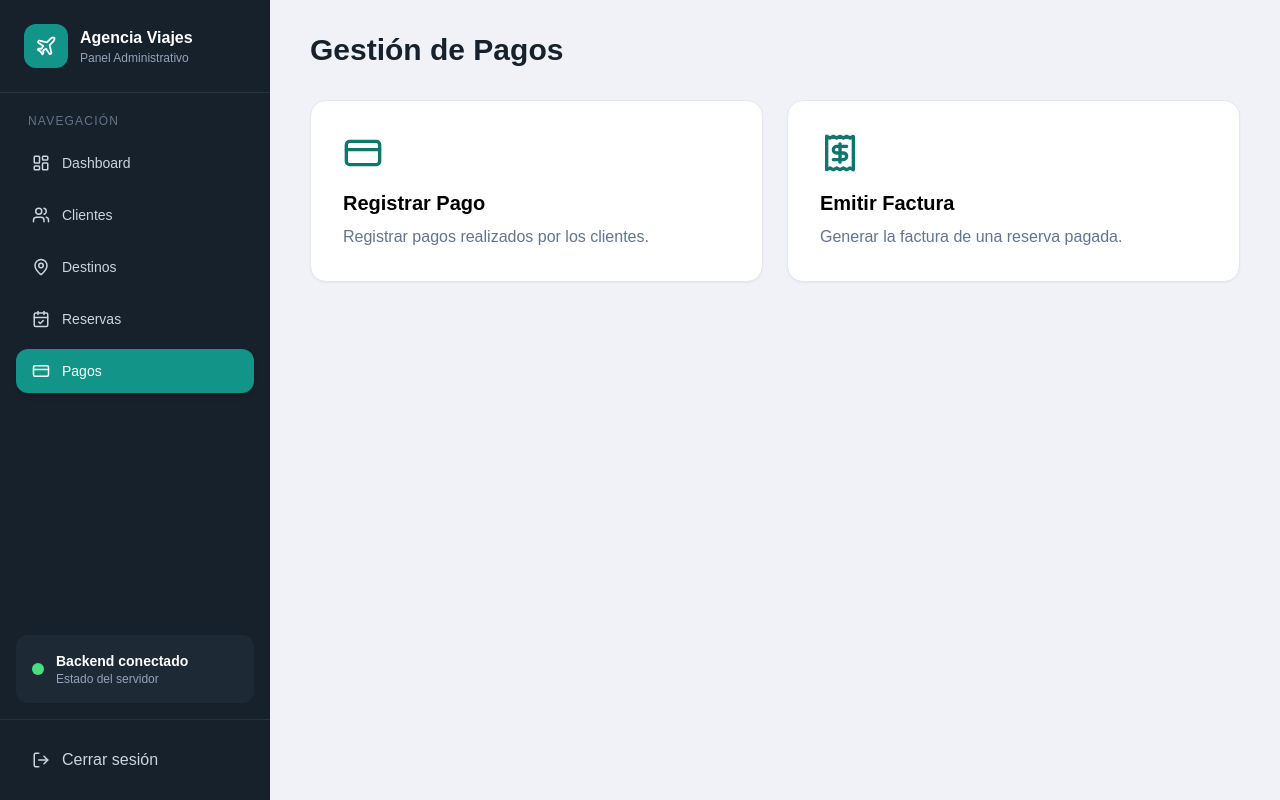
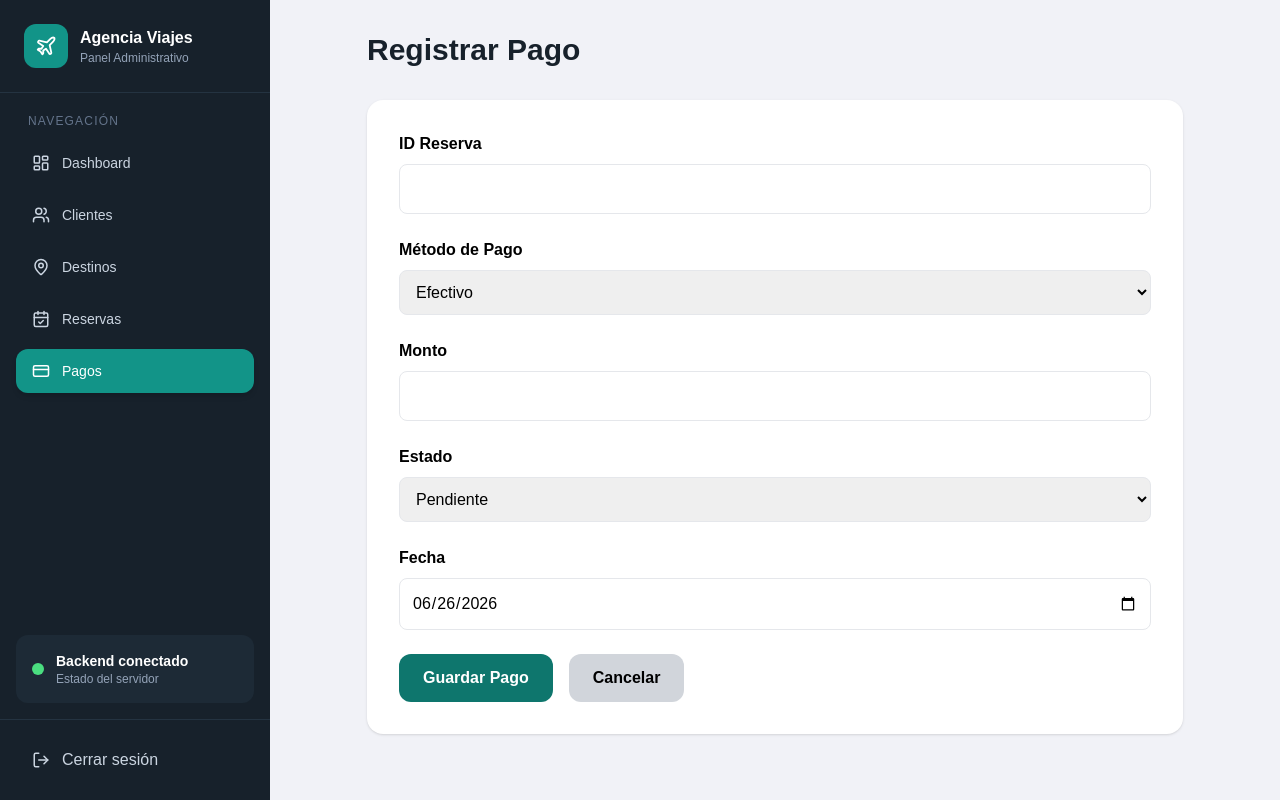
Before and after one commit to Abmint12/SistAgenciaViajes, a React (Vite) app in the folder frontend/: page /dashboard/pagos/registrar in a window 1280 px wide. Built offline with nearby package versions, Linux system fonts and the light colour scheme; no server answers.

Commit message:
feat paginas de pagos y facturas

```diff
--- a/frontend/src/pages/FacturasPage.jsx
+++ b/frontend/src/pages/FacturasPage.jsx
@@ -1,48 +1,184 @@
-import React, { useEffect, useState } from "react";
+import { useEffect, useState } from "react";
+import { Search, Printer, Eye } from "lucide-react";
 
-const FacturasPage = () => {
+export default function FacturasPage() {
   const [facturas, setFacturas] = useState([]);
+  const [busqueda, setBusqueda] = useState("");
   const [loading, setLoading] = useState(true);
 
-  // Simulación de carga de datos (luego lo conectas a tu API)
   useEffect(() => {
-
-
-    fetchFacturas();
+    obtenerFacturas();
   }, []);
 
-  if (loading) return <p>Cargando facturas...</p>;
+  const obtenerFacturas = async () => {
+    try {
+      const response = await fetch("http://localhost:8080/api/facturas");
+
+      if (!response.ok) throw new Error();
+
+      const data = await response.json();
+
+      setFacturas(data);
+    } catch (error) {
+      console.error(error);
+
+      // Datos de ejemplo mientras conectas el backend
+      setFacturas([
+        {
+          id: 1,
+          numeroFactura: "FAC-001",
+          cliente: "Juan Pérez",
+          fecha: "2026-07-08",
+          total: 250,
+          estado: "EMITIDA",
+        },
+        {
+          id: 2,
+          numeroFactura: "FAC-002",
+          cliente: "María López",
+          fecha: "2026-07-07",
+          total: 480,
+          estado: "EMITIDA",
+        },
+      ]);
+    } finally {
+      setLoading(false);
+    }
+  };
+
+  const lista = facturas.filter((f) =>
+    `${f.numeroFactura} ${f.cliente}`
+      .toLowerCase()
+      .includes(busqueda.toLowerCase())
+  );
 
   return (
-    <div style={{ padding: "20px" }}>
-      <h2>📄 Facturas</h2>
+    <main className="flex-1 overflow-y-auto">
 
-      {facturas.length === 0 ? (
-        <p>No hay facturas registradas.</p>
+      <div className="mx-auto max-w-7xl px-10 py-8">
+
+        <div className="flex items-center justify-between">
+
+          <div>
+
+            <h1 className="text-4xl font-bold text-navy-950">
+              Facturas
+            </h1>
+
+            <p className="mt-2 text-slate-500">
+              Administración de facturas emitidas.
+            </p>
+
+          </div>
+
+          <div className="rounded-xl bg-green-600 px-6 py-3 font-semibold text-white">
+            Total: {facturas.length}
+          </div>
+
+        </div>
+
+        <div className="mt-8 rounded-2xl bg-white p-6 shadow">
+
+          <div className="mb-6 flex items-center gap-3">
+
+            <Search size={20} />
+
+            <input
+              type="text"
+              placeholder="Buscar factura..."
+              value={busqueda}
+              onChange={(e) => setBusqueda(e.target.value)}
+              className="w-full rounded-lg border p-3"
+            />
+
+          </div>
+
+          {loading ? (
+
+            <p>Cargando...</p>
+
           ) : (
-        <table border="1" cellPadding="10">
+
+            <table className="w-full">
+
               <thead>
-            <tr>
-              <th>ID</th>
-              <th>Cliente</th>
-              <th>Monto</th>
-              <th>Fecha</th>
+
+                <tr className="border-b bg-slate-100">
+
+                  <th className="p-3 text-left">Factura</th>
+                  <th className="p-3 text-left">Cliente</th>
+                  <th className="p-3 text-left">Fecha</th>
+                  <th className="p-3 text-left">Total</th>
+                  <th className="p-3 text-left">Estado</th>
+                  <th className="p-3 text-center">Acciones</th>
+
                 </tr>
+
               </thead>
+
               <tbody>
-            {facturas.map((f) => (
-              <tr key={f.id}>
-                <td>{f.id}</td>
-                <td>{f.cliente}</td>
-                <td>${f.monto}</td>
-                <td>{f.fecha}</td>
+
+                {lista.map((f) => (
+
+                  <tr
+                    key={f.id}
+                    className="border-b hover:bg-slate-50"
+                  >
+
+                    <td className="p-3 font-semibold">
+                      {f.numeroFactura}
+                    </td>
+
+                    <td className="p-3">
+                      {f.cliente}
+                    </td>
+
+                    <td className="p-3">
+                      {f.fecha}
+                    </td>
+
+                    <td className="p-3">
+                      ${f.total}
+                    </td>
+
+                    <td className="p-3">
+
+                      <span className="rounded-full bg-green-100 px-3 py-1 text-sm text-green-700">
+                        {f.estado}
+                      </span>
+
+                    </td>
+
+                    <td className="p-3">
+
+                      <div className="flex justify-center gap-2">
+
+                        <button className="rounded-lg bg-blue-600 p-2 text-white hover:bg-blue-700">
+                          <Eye size={18} />
+                        </button>
+
+                        <button className="rounded-lg bg-slate-700 p-2 text-white hover:bg-slate-800">
+                          <Printer size={18} />
+                        </button>
+
+                      </div>
+
+                    </td>
+
                   </tr>
+
                 ))}
+
               </tbody>
+
             </table>
+
           )}
+
         </div>
+
+      </div>
+
+    </main>
   );
-};
-
-export default FacturasPage;
+}
--- a/frontend/src/pages/pagos/PagosPage.jsx
+++ b/frontend/src/pages/pagos/PagosPage.jsx
@@ -1,48 +1,183 @@
-import { CreditCard, Receipt } from "lucide-react";
+import { useState } from "react";
 import { useNavigate } from "react-router-dom";
 
 export default function PagosPage() {
   const navigate = useNavigate();
 
+  const [formData, setFormData] = useState({
+    reservaId: "",
+    metodoPago: "EFECTIVO",
+    monto: "",
+    estado: "PENDIENTE",
+    fechaPago: new Date().toISOString().split("T")[0],
+  });
+
+  const handleChange = (e) => {
+    setFormData({
+      ...formData,
+      [e.target.name]: e.target.value,
+    });
+  };
+
+  const guardarPago = async (e) => {
+    e.preventDefault();
+
+    try {
+      const response = await fetch("http://localhost:8080/api/pagos", {
+        method: "POST",
+        headers: {
+          "Content-Type": "application/json",
+        },
+        body: JSON.stringify({
+          reserva: {
+            id: Number(formData.reservaId),
+          },
+          metodoPago: formData.metodoPago,
+          monto: Number(formData.monto),
+          estado: formData.estado,
+          fechaPago: formData.fechaPago,
+        }),
+      });
+
+      if (!response.ok) {
+        throw new Error("Error al registrar el pago");
+      }
+
+      alert("Pago registrado correctamente.");
+
+      navigate("/dashboard/pagos");
+
+    } catch (error) {
+      console.error(error);
+      alert("No se pudo registrar el pago.");
+    }
+  };
+
   return (
-    <div className="mx-auto max-w-5xl px-10 py-8">
+    <div className="mx-auto max-w-4xl px-10 py-8">
+
       <h1 className="mb-8 text-3xl font-bold text-navy-950">
-        Gestión de Pagos
+        Registrar Pago
       </h1>
 
-      <div className="grid gap-6 md:grid-cols-2">
+      <form
+        onSubmit={guardarPago}
+        className="rounded-2xl bg-white p-8 shadow space-y-6"
+      >
 
-        <div
-          onClick={() => navigate("/dashboard/pagos/registrar")}
-          className="cursor-pointer rounded-2xl border border-slate-200 bg-white p-8 shadow-sm transition hover:shadow-lg"
-        >
-          <CreditCard className="mb-4 text-brand-600" size={40} />
+        <div>
 
-          <h2 className="text-xl font-semibold">
-            Registrar Pago
-          </h2>
+          <label className="mb-2 block font-semibold">
+            ID Reserva
+          </label>
 
-          <p className="mt-2 text-slate-500">
-            Registrar pagos realizados por los clientes.
-          </p>
+          <input
+            type="number"
+            name="reservaId"
+            value={formData.reservaId}
+            onChange={handleChange}
+            className="w-full rounded-lg border p-3"
+            required
+          />
+
         </div>
 
-        <div
-          onClick={() => navigate("/dashboard/facturas")}
-          className="cursor-pointer rounded-2xl border border-slate-200 bg-white p-8 shadow-sm transition hover:shadow-lg"
-        >
-          <Receipt className="mb-4 text-brand-600" size={40} />
+        <div>
 
-          <h2 className="text-xl font-semibold">
-            Emitir Factura
-          </h2>
+          <label className="mb-2 block font-semibold">
+            Método de Pago
+          </label>
 
-          <p className="mt-2 text-slate-500">
-            Generar la factura de una reserva pagada.
-          </p>
+          <select
+            name="metodoPago"
+            value={formData.metodoPago}
+            onChange={handleChange}
+            className="w-full rounded-lg border p-3"
+          >
+
+            <option value="EFECTIVO">Efectivo</option>
+            <option value="TARJETA">Tarjeta</option>
+            <option value="TRANSFERENCIA">Transferencia</option>
+
+          </select>
+
         </div>
 
-      </div>
+        <div>
+
+          <label className="mb-2 block font-semibold">
+            Monto
+          </label>
+
+          <input
+            type="number"
+            step="0.01"
+            name="monto"
+            value={formData.monto}
+            onChange={handleChange}
+            className="w-full rounded-lg border p-3"
+            required
+          />
+
+        </div>
+
+        <div>
+
+          <label className="mb-2 block font-semibold">
+            Estado
+          </label>
+
+          <select
+            name="estado"
+            value={formData.estado}
+            onChange={handleChange}
+            className="w-full rounded-lg border p-3"
+          >
+
+            <option value="PENDIENTE">Pendiente</option>
+            <option value="PAGADO">Pagado</option>
+
+          </select>
+
+        </div>
+
+        <div>
+
+          <label className="mb-2 block font-semibold">
+            Fecha
+          </label>
+
+          <input
+            type="date"
+            name="fechaPago"
+            value={formData.fechaPago}
+            onChange={handleChange}
+            className="w-full rounded-lg border p-3"
+          />
+
+        </div>
+
+        <div className="flex gap-4">
+
+          <button
+            type="submit"
+            className="rounded-xl bg-brand-600 px-6 py-3 font-semibold text-white hover:bg-brand-700"
+          >
+            Guardar Pago
+          </button>
+
+          <button
+            type="button"
+            onClick={() => navigate("/dashboard/pagos")}
+            className="rounded-xl bg-gray-300 px-6 py-3 font-semibold hover:bg-gray-400"
+          >
+            Cancelar
+          </button>
+
+        </div>
+
+      </form>
+
     </div>
   );
 }
```
Also changed, not shown: 2 other files (tests, documents, lock files or other folders). Lines whose indentation alone changed are shown as unchanged.
